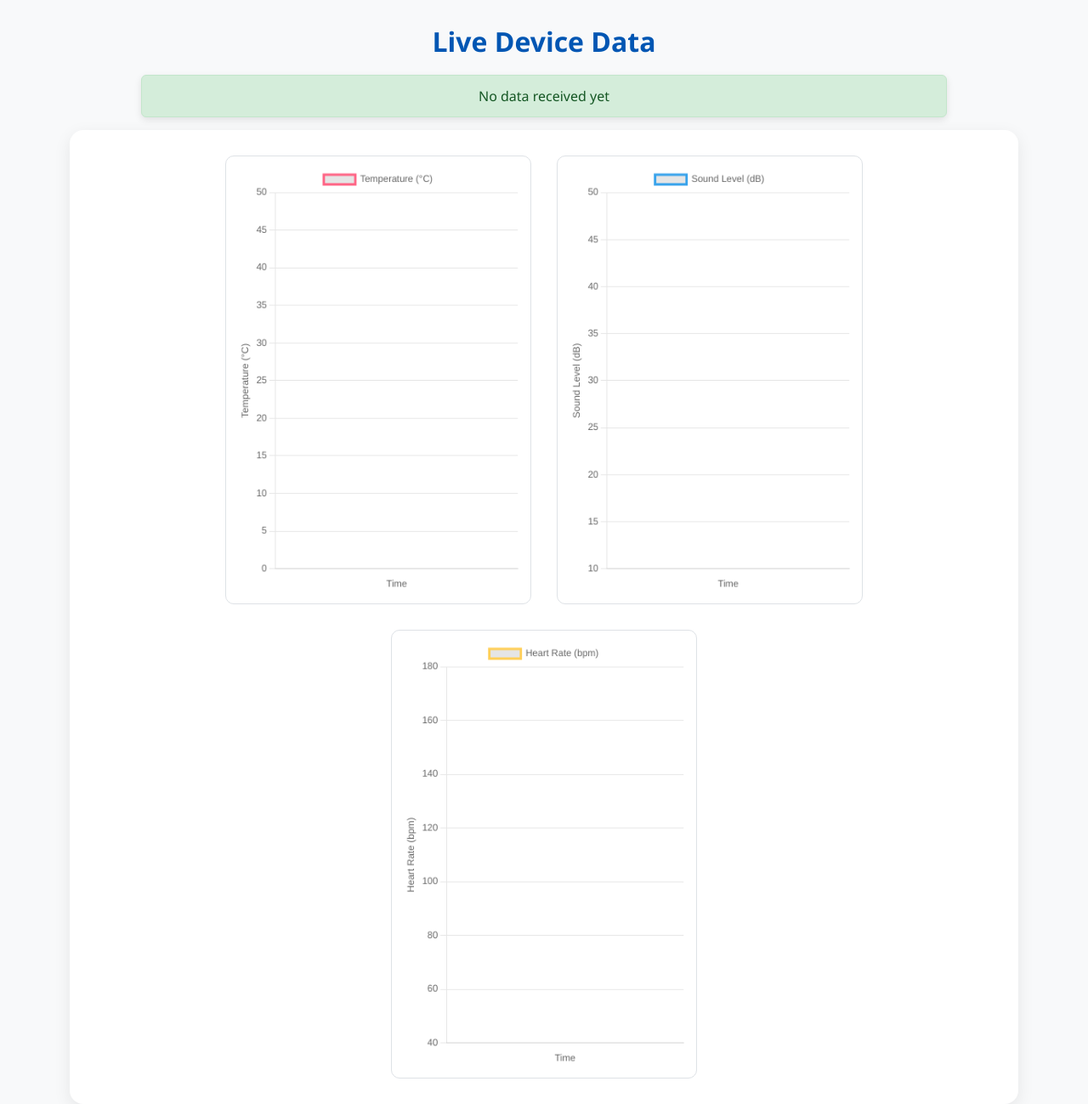
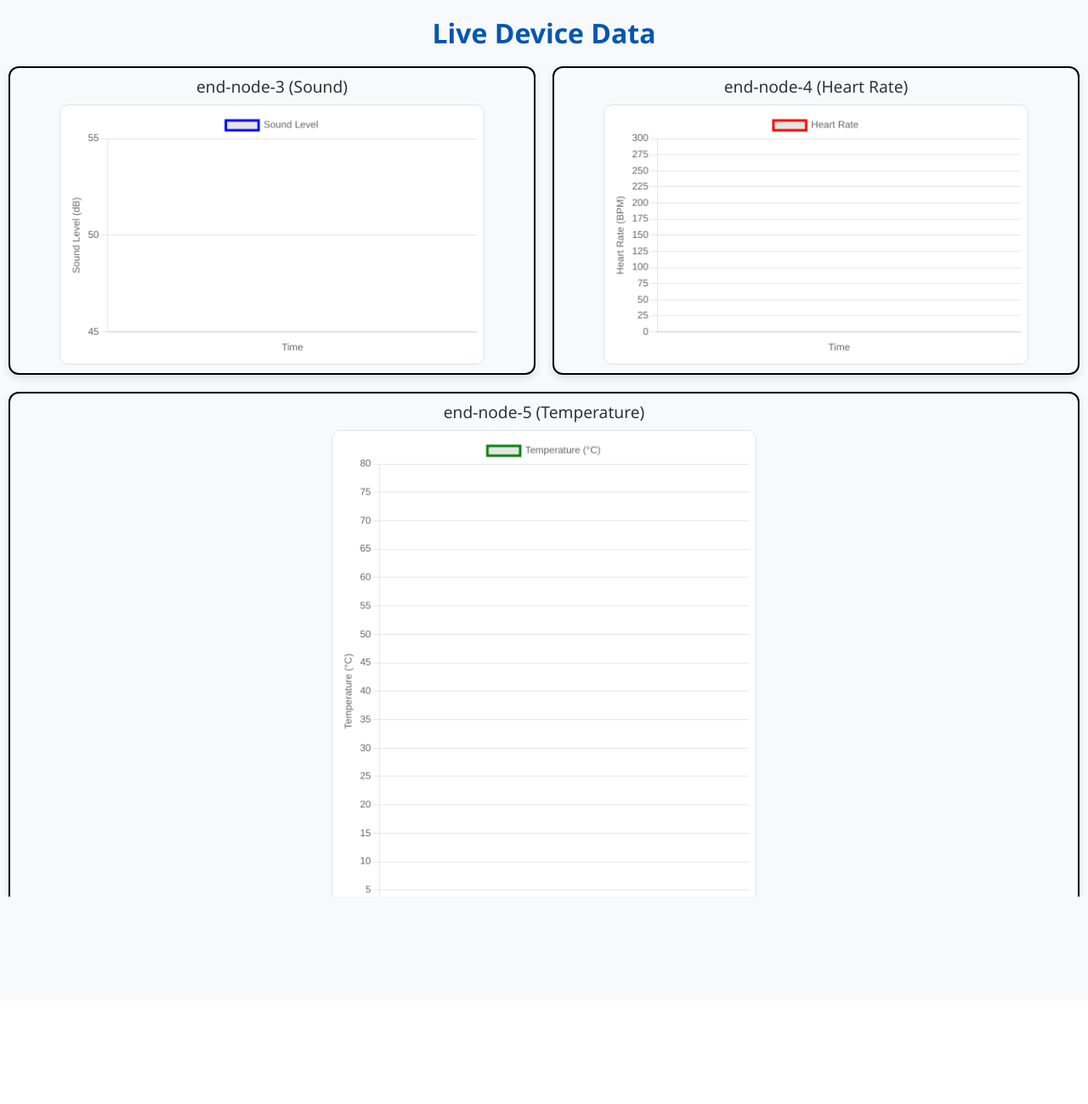
Before and after one commit to ARJUN-K-2809/LoRa_Network, a Flask app: page /device-data in a window 1280 px wide. Shown: the part 56-1355 px from the top of the page at 85% size. After the commit the page ends 1111 px from the top, so only its background shows below. Run offline with Flask 3, Linux system fonts and the light colour scheme.

Commit message:
Final_for_OELP

```diff
--- a/flask_mqtt_app_live_chart/app.py
+++ b/flask_mqtt_app_live_chart/app.py
@@ -1,11 +1,10 @@
-
-from flask import Flask, render_template, jsonify,flash
+from flask import Flask, render_template, jsonify,flash # type: ignore
 from mqtt_client import start_mqtt, latest_data
 import threading
 import paho.mqtt.client as mqtt
 import base64
 import json
-# import '' from mqtt_client
+
 app = Flask(__name__)
 app.secret_key = 'Lora'
 
@@ -16,6 +15,7 @@ mqtt_thread = threading.Thread(target=start_mqtt)
 mqtt_thread.daemon = True
 mqtt_thread.start()
 
+
 from mqtt_client import latest_data
 
 @app.route('/',methods=['POST','GET'])
@@ -24,7 +24,7 @@ def home():
 
 @app.route('/device-data')
 def device_data():
-    flash(latest_data['payload'])
+    # flash(str(latest_data['payload']))
     return render_template('device_data.html')
 
 @app.route('/about')
@@ -34,7 +34,7 @@ def about():
 @app.route('/get-latest-data')
 def get_latest_data():
     # start_mqtt()
-    return jsonify({'data': latest_data['payload']})
+    return jsonify({'end-node-3': latest_data['end-node-3'],'end-node-4': latest_data['end-node-4'],'end-node-5': latest_data['end-node-5']})
 
 @app.route('/get-latest-number')
 def get_latest_number():
@@ -45,5 +45,4 @@ def get_latest_number():
     return jsonify({'value': value})
 
 if __name__ == '__main__':
-    # threading.Thread(target=start_mqtt).start()
     app.run(debug=True)
--- a/flask_mqtt_app_live_chart/static/js/chart.js
+++ b/flask_mqtt_app_live_chart/static/js/chart.js
@@ -1,134 +1,148 @@
 const tempCtx = document.getElementById('tempChart').getContext('2d');
 const soundCtx = document.getElementById('soundChart').getContext('2d');
 const heartCtx = document.getElementById('heartChart').getContext('2d');
+const heartAlert = document.getElementById('heartAlert');
+const tempAlert = document.getElementById('tempAlert');
 
+// Chart initialization
+const soundChart = new Chart(document.getElementById('soundChart'), {
+    type: 'line',
+    data: {
+        labels: [],
+        datasets: [{
+            label: 'Sound Level',
+            borderColor: 'blue',
+            data: [],
+            fill: false,
+            tension: 0.3
+        }]
+    },
+    options: {
+        responsive: true,
+        scales: {
+            x: { title: { display: true, text: 'Time' } },
+            y: { title: { display: true, text: 'Sound Level (dB)' },
+        min: 45,
+        max: 55,
+        ticks: {
+            stepSize: 5 // <-- Step size added here
+         }
 
-let tempData = {
+        }
+        }
+    }
+
+});
+
+const heartChart = new Chart(document.getElementById('heartChart'), {
+    type: 'line',
+    data: {
+        labels: [],
+        datasets: [{
+            label: 'Heart Rate',
+            borderColor: 'red',
+            data: [],
+            fill: false,
+            tension: 0.3
+        }]
+    },
+    options: {
+        responsive: true,
+        scales: {
+            x: { title: { display: true, text: 'Time' } },
+            y: { title: { display: true, text: 'Heart Rate (BPM)' },
+        min: 0,
+        max: 300,
+        ticks: {
+            stepSize: 5 // <-- Step size added here
+         }
+         }
+
+        }
+    }
+
+});
+
+const tempChart = new Chart(document.getElementById('tempChart'), {
+    type: 'line',
+    data: {
         labels: [],
         datasets: [{
             label: 'Temperature (°C)',
+            borderColor: 'green',
             data: [],
             fill: false,
-        borderColor: 'rgb(255, 99, 132)',
-        tension: 1
+            tension: 0.3
         }]
-};
-
-let soundData = {
-    labels: [],
-    datasets: [{
-        label: 'Sound Level (dB)',
-        data: [],
-        fill: false,
-        borderColor: 'rgb(54, 162, 235)',
-        tension: 1
-    }]
-};
-
-let heartData = {
-    labels: [],
-    datasets: [{
-        label: 'Heart Rate (bpm)',
-        data: [],
-        fill: false,
-        borderColor: 'rgb(255, 206, 86)',
-        tension: 1
-    }]
-};
-
-
-
-let tempchart = new Chart(tempCtx, {
-    type: 'line',
-    data: tempData,
+    },
     options: {
         responsive: true,
         scales: {
             x: { title: { display: true, text: 'Time' } },
             y: { title: { display: true, text: 'Temperature (°C)' },
         min: 0,
-        max: 50 }
+        max:80,
+        ticks: {
+            stepSize: 5 // <-- Step size added here
          }
          }
-});
-
-let soundchart = new Chart(soundCtx, {
-    type: 'line',
-    data: soundData,
-    options: {
-        responsive: true,
-        scales: {
-            x: { title: { display: true, text: 'Time' } },
-            y: { title: { display: true, text: 'Sound Level (dB)' },
-            min: 10,
-            max: 50}
         }
     }
-});
 
-let heartchart = new Chart(heartCtx, {
-    type: 'line',
-    data: heartData,
-    options: {
-        responsive: true,
-        scales: {
-            x: { title: { display: true, text: 'Time' } },
-            y: { title: { display: true, text: 'Heart Rate (bpm)' },
-                 min: 40, max: 180 }
-        }
-    }
 });
 
 
-function fetchData() {
-    fetch('/get-latest-data')
-        .then(response => response.json())
-        .then(data => {
-            const currentTime = new Date().toLocaleTimeString();
 
-            if (data && data.payload && !isNaN(data.payload)) {
-                const payloadStr = data.payload.toString().padStart(6, '0'); // Ensure 6 digits
-                const tempVal = parseFloat(payloadStr.slice(0, 4)) / 100; // Example: "1234" -> 12.34°C
-                const soundVal = parseInt(payloadStr.slice(4, 6)); // Example: "56" -> 56 dB
-                const heartVal = parseInt(payloadStr.slice(6, 8)); // Adjust this if needed
-
-                // Update temperature chart
-                tempchart.data.labels.push(currentTime);
-                tempchart.data.datasets[0].data.push(tempVal);
-                if (tempchart.data.labels.length > 20) {
-                    tempchart.data.labels.shift();
-                    tempchart.data.datasets[0].data.shift();
+function extractValue(raw, prefix) {
+    const match = raw.match(new RegExp(prefix + "(\\d+)"));
+    return match ? parseInt(match[1]) : 0;
 }
 
-                // Update sound chart
-                soundchart.data.labels.push(currentTime);
-                soundchart.data.datasets[0].data.push(soundVal);
-                if (soundchart.data.labels.length > 20) {
-                    soundchart.data.labels.shift();
-                    soundchart.data.datasets[0].data.shift();
+function updateCharts() {
+    fetch('/get-latest-data')
+        .then(res => res.json())
+        .then(data => {
+            // Extract and parse values
+            console.log(data)
+            const sound = extractValue(data['end-node-3'] || '', 'M');
+            const heart = extractValue(data['end-node-4'] || '', 'H');
+            const temp = extractValue(data['end-node-5'] || '', 'T');
+
+            console.log("Sound:", sound, "Heart:", heart, "Temp:", temp);
+
+            // Update charts (example below)
+            addChartData(soundChart, sound);
+            addChartData(heartChart, heart);
+            addChartData(tempChart, temp);
+
+            // Optional alert
+            const heartAlert = document.getElementById('heartAlert');
+            if (heart > 100) {
+                heartAlert.classList.remove('hidden');
+            } else {
+                heartAlert.classList.add('hidden');
             }
 
-                // Update heart chart
-                heartchart.data.labels.push(currentTime);
-                heartchart.data.datasets[0].data.push(heartVal);
-                if (heartchart.data.labels.length > 20) {
-                    heartchart.data.labels.shift();
-                    heartchart.data.datasets[0].data.shift();
+            // temp Alert
+            const tempAlert = document.getElementById('tempAlert');
+            if (temp > 33) {
+                tempAlert.classList.remove('hidden');
+            } else {
+                tempAlert.classList.add('hidden');
+            }
+        });
 }
 
-
-
-                tempchart.update();
-                soundchart.update();
-                heartchart.update();
-
-            } else {
-                console.error('Invalid payload received:', data.payload);
+function addChartData(chart, value) {
+    const now = new Date().toLocaleTimeString();
+    chart.data.labels.push(now);
+    chart.data.datasets[0].data.push(value);
+    if (chart.data.labels.length > 20) {
+        chart.data.labels.shift();
+        chart.data.datasets[0].data.shift();
     }
-        })
-        .catch(error => console.error('Error fetching data:', error));
+    chart.update();
 }
 
-
-// Fetch data every 30 second
-setInterval(fetchData, 1000);
+// Fetch data every second
+setInterval(updateCharts, 3000);
--- a/flask_mqtt_app_live_chart/templates/device_data.html
+++ b/flask_mqtt_app_live_chart/templates/device_data.html
@@ -1,4 +1,3 @@
-
 <!DOCTYPE html>
 <html lang="en">
 <head>
@@ -7,35 +6,20 @@
     <link rel="stylesheet" href="https://cdn.jsdelivr.net/npm/bootstrap@5.3.0/dist/css/bootstrap.min.css">
     <script src="https://cdn.jsdelivr.net/npm/chart.js"></script>
     <link rel="stylesheet" href="../styles/device_data.css">
-</head>
-<body>
-    {% include 'navbar.html' %}
-    <div class="container mt-4">
-        <h2>Live Device Data</h2>
-        {% for message in get_flashed_messages() %}
-        <p id="flash">{{ message }}</p>
-        {% endfor %}
-        <!-- <canvas id="liveChart" height="100"></canvas> -->
-        <div class="chart-container">
-            <canvas id="tempChart" width="400" height="200"></canvas>
-            <canvas id="soundChart" width="400" height="200"></canvas>
-            <canvas id="heartChart" width="400" height="200"></canvas>
-        </div>
 
-    </div>
-    <script src="{{ url_for('static', filename='js/chart.js') }}"></script>
     <style>
-    body {
+        html, body {
+    height: 100%;
+    margin: 0;
+    padding: 0;
     background: #f8f9fa;
     font-family: 'Segoe UI', Tahoma, Geneva, Verdana, sans-serif;
     color: #333;
-    margin: 0;
-    padding: 0;
 }
 
 h2 {
     text-align: center;
-        margin: 30px 0 20px;
+    margin: 20px 0 10px;
     font-weight: 700;
     color: #0056b3;
     font-size: 2rem;
@@ -45,60 +29,127 @@
     background-color: #d4edda;
     color: #155724;
     border: 1px solid #c3e6cb;
-        padding: 12px 20px;
+    padding: 10px 16px;
     border-radius: 6px;
-        margin: 15px auto;
+    margin: 10px auto;
     text-align: center;
     width: 85%;
-        box-shadow: 0 3px 8px rgba(0, 0, 0, 0.1);
+    box-shadow: 0 2px 6px rgba(0, 0, 0, 0.1);
     font-size: 1rem;
 }
 
 .chart-container {
     display: flex;
-        flex-wrap: wrap;
+    flex-direction: row;
     justify-content: center;
-        align-items: flex-start;
-        gap: 30px;
-        padding: 30px;
-        margin: 0 auto;
-        max-width: 1200px;
-        background: #ffffff;
-        border-radius: 16px;
-        box-shadow: 0 6px 20px rgba(0, 0, 0, 0.08);
+    /* align-items: stretch; */
+    /* height: calc(100vh - 130px); Adjust depending on header height */
+    overflow-x: auto;
+    padding: 10px;
+    gap: 20px;
+    height: 80%;
+
+}
+
+.chart-box {
+    flex: 1 1 33%;
+    display: flex;
+    flex-direction: column;
+    align-items: center;
+    /* background-color: #fff; */
+    border-radius: 12px;
+    box-shadow: 0 4px 10px rgba(0, 0, 0, 0.1);
+    padding: 10px;
+    /* min-width: 300px; */
+    max-width: 100%;border: black 2px ;
+    border-style: solid;
+}
+
+.chart-box h3 {
+    margin-bottom: 10px;
+    font-size: 1.2rem;
 }
 
 canvas {
-        width: 100%;
-        max-width: 360px;
-        height: auto;
-        background: #fff;
+    flex: 1;
+    width: 100% ;
+    height: 100% ;
     border: 1px solid #dee2e6;
     border-radius: 10px;
-        padding: 12px;
-        transition: transform 0.25s ease, box-shadow 0.25s ease;
+    background: #fff;
+    padding: 8px;
+    box-sizing: border-box;
+    transition: transform 0.2s ease, box-shadow 0.2s ease;
 }
 
 canvas:hover {
-        transform: scale(1.03);
-        box-shadow: 0 8px 20px rgba(0, 0, 0, 0.15);
+    transform: scale(1.01);
+    box-shadow: 0 6px 16px rgba(0, 0, 0, 0.12);
+}
+
+.alert {
+    margin-top: 8px;
+    padding: 6px 10px;
+    background-color: #ffcccc;
+    color: #b30000;
+    font-weight: bold;
+    border-radius: 6px;
+}
+
+.hidden {
+    display: none;
+}
+
+.size {
+    height: 100%;
 }
 
 @media (max-width: 900px) {
     .chart-container {
         flex-direction: column;
-            align-items: center;
-            padding: 20px;
+        height: auto;
+    }
+
+    .chart-box {
+        width: 100%;
+        height: 60vh;
     }
 
     canvas {
-            max-width: 90%;
+        height: 100% !important;
     }
 }
+</style>
+</head>
+<body>
+    {% include 'navbar.html' %}
+        <h2>Live Device Data</h2>
 
+        {% with messages = get_flashed_messages() %}
+            {% if messages %}
+                {% for message in messages %}
+                    <p id="flash">{{ message }}</p>
+                {% endfor %}
+            {% endif %}
+        {% endwith %}
 
+        <div class="chart-container">
+            <div class="chart-box">
+                <h3>end-node-3 (Sound)</h3>
+                <canvas id="soundChart"></canvas>
+            </div>
+            <div class="chart-box">
+                <h3>end-node-4 (Heart Rate)</h3>
+                <canvas id="heartChart"></canvas>
+                <div id="heartAlert" class="alert hidden">⚠️ High Heart Rate!</div>
+            </div>
+            <div class="chart-box">
+                <h3>end-node-5 (Temperature)</h3>
+                <canvas id="tempChart"></canvas>
+                <div id="tempAlert" class="alert hidden">⚠️ High Temperature detected!</div>
+            </div>
+        </div>
 
-
-        </style>
+    <script src="{{ url_for('static', filename='js/chart.js') }}"></script>
 </body>
 </html>
```
Also changed, not shown: flask_mqtt_app_live_chart/mqtt_client.py (+14 -13 lines), flask_mqtt_app_live_chart/multi.py (added, +34 -0 lines). Lines whose indentation alone changed are shown as unchanged.
